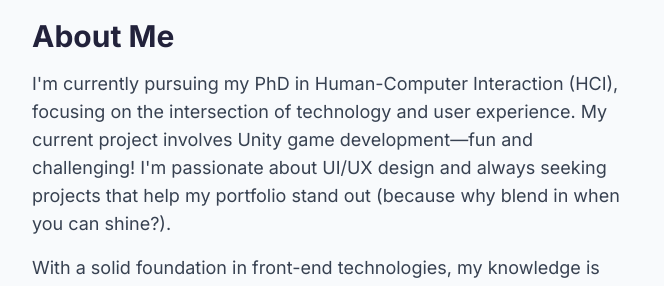
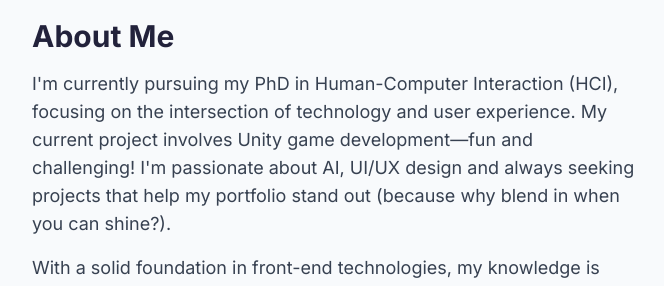
Before and after one commit to vamsikrishnakosuri/-vamsi-portfolio, a React (Vite) app: page / in a window 1280 px wide. Shown: the part 602-888 px from the top of the page, without its empty margins (304-968 px from the left). Built offline with nearby package versions, Linux system fonts and the light colour scheme.

Commit message:
style: minimal border for Send Message button, mention AI in About Me

```diff
--- a/src/App.jsx
+++ b/src/App.jsx
@@ -139,7 +139,7 @@ function App() {
         <div className="w-full max-w-2xl mx-auto bg-white/80 shadow-lg p-8 mb-8 gradient-border-hover">
           <h2 className="text-3xl font-bold mb-4">About Me</h2>
           <p className="text-lg text-gray-700 mb-4">
-            I'm currently pursuing my PhD in Human-Computer Interaction (HCI), focusing on the intersection of technology and user experience. My current project involves Unity game development—fun and challenging! I'm passionate about UI/UX design and always seeking projects that help my portfolio stand out (because why blend in when you can shine?).
+            I'm currently pursuing my PhD in Human-Computer Interaction (HCI), focusing on the intersection of technology and user experience. My current project involves Unity game development—fun and challenging! I'm passionate about AI, UI/UX design and always seeking projects that help my portfolio stand out (because why blend in when you can shine?).
           </p>
           <p className="text-lg text-gray-700 mb-4">
             With a solid foundation in front-end technologies, my knowledge is diverse—almost like a buffet of skills, but everything on the menu is delicious. Variety <span className="italic">is</span> the spice of life!
@@ -265,7 +265,7 @@ function App() {
             ></textarea>
             <button
               type="submit"
-              className="button-gradient-hover hover-glow px-8 py-3 bg-white text-gray-900 rounded-full shadow-lg border-2 border-transparent text-lg font-semibold transition hover:scale-105"
+              className="button-gradient-hover px-8 py-3 bg-white text-gray-900 rounded-full shadow-lg border border-gray-300 text-lg font-semibold transition hover:scale-105"
               onClick={async (e) => {
                 if (typeof window !== 'undefined') {
                   const confetti = (await import('canvas-confetti')).default;
```
